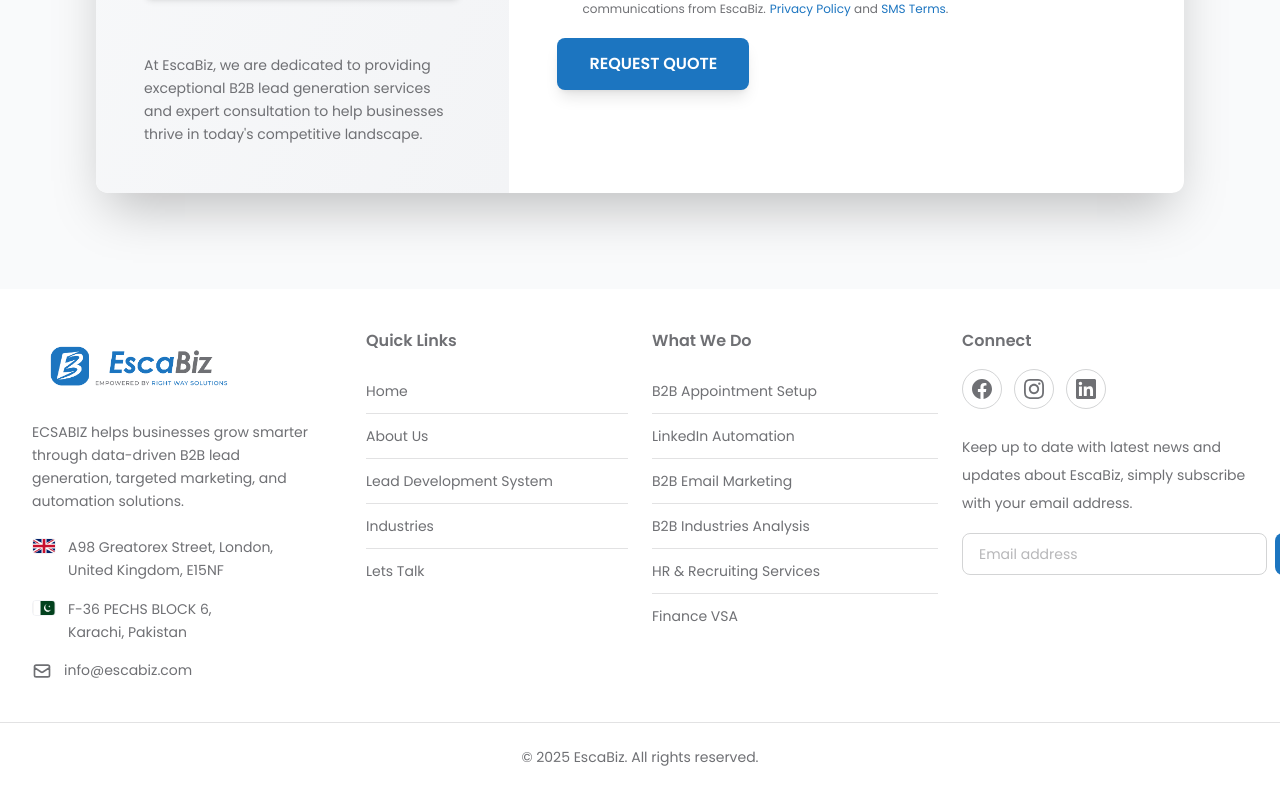
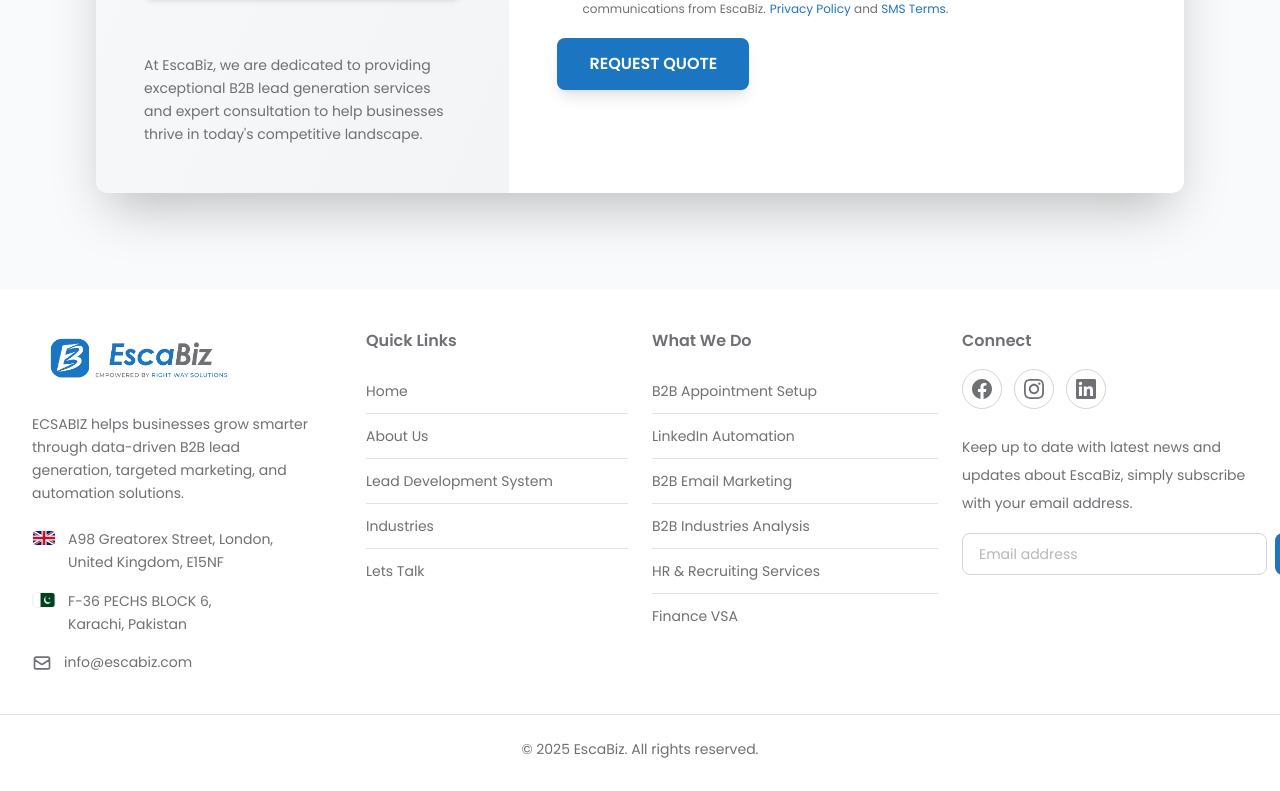
Before and after one commit to Sharmeen-Rauf/escabiz, a Next.js app: page / in a window 1280 px wide. Shown: the part 6160-6951 px from the top of the page. Built offline with nearby package versions, Linux system fonts and the light colour scheme.

Commit message:
Adjust margin for logo section on Home page to improve layout consistency.

```diff
--- a/src/app/page.tsx
+++ b/src/app/page.tsx
@@ -1597,7 +1597,7 @@ export default function Home() {
             {/* Column 1: Logo and Contact Info */}
             <div className="flex flex-col">
               {/* Logo */}
-              <div className="mb-3">
+              <div className="mb-3 -mt-2">
                 <Link href="/">
                   <Image
                     src="/Logo_Revised(Grey).png"
```
